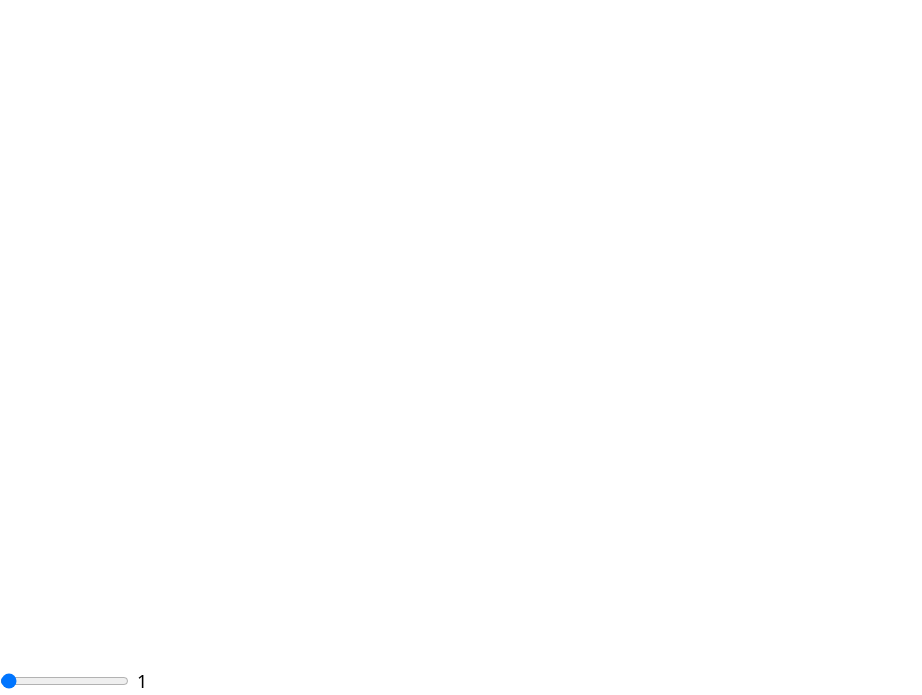
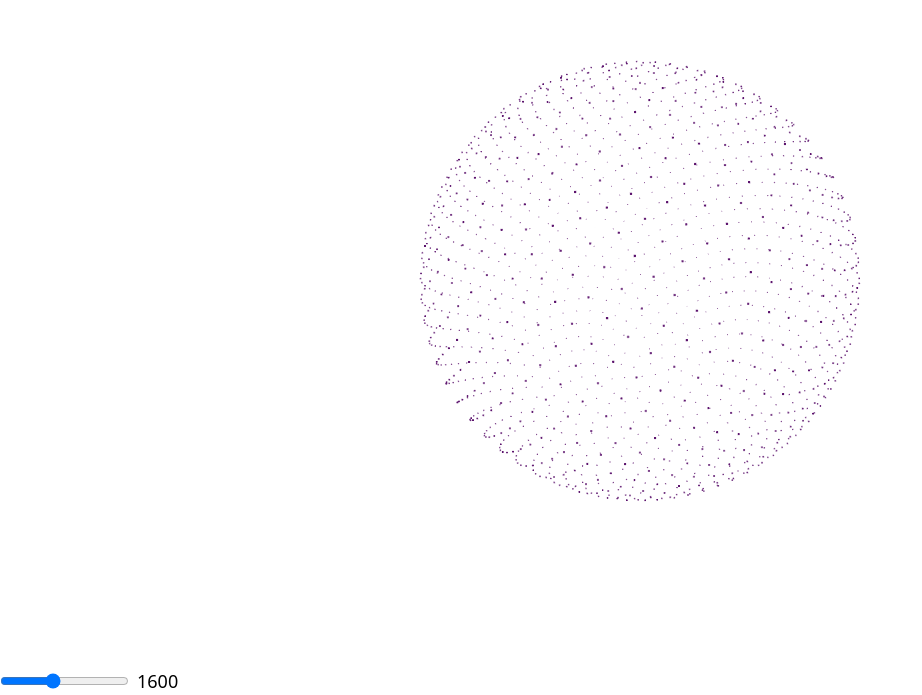
Before and after one commit to braedonwatkins/declination-calculator, a React (Vite) app in the folder frontend/: page / in a window 1280 px wide. Shown: the part 105-800 px from the top of the page, without its empty margins (0-922 px from the left). Built offline with nearby package versions, Linux system fonts and the light colour scheme; the HTML template or start-up script is replaced by a standard one.

Commit message:
default 40^2 points for calculation

```diff
--- a/frontend/src/pages/Calculator.tsx
+++ b/frontend/src/pages/Calculator.tsx
@@ -4,7 +4,7 @@ import Simulation from "../components/Simulation";
 const Calculator = () => {
   const getSquare = (n: number) => n ** 2;
 
-  const [particleCount, setParticleCount] = useState(1);
+  const [particleCount, setParticleCount] = useState(40);
 
   const handleChange = (e: React.ChangeEvent<HTMLInputElement>) => {
     setParticleCount(Number(e.target.value));
```
